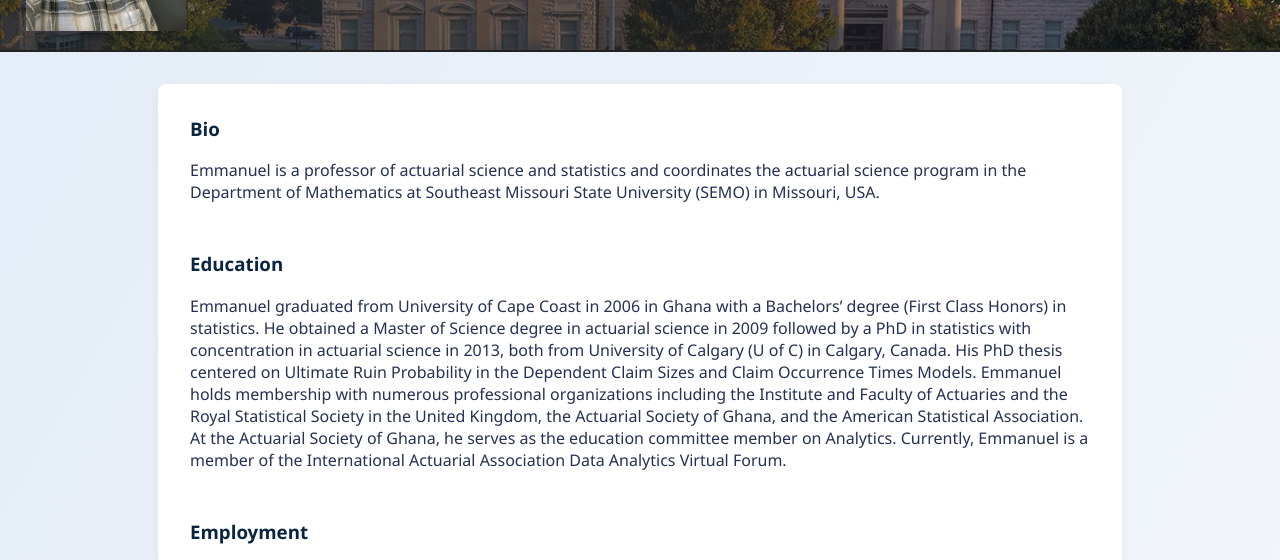
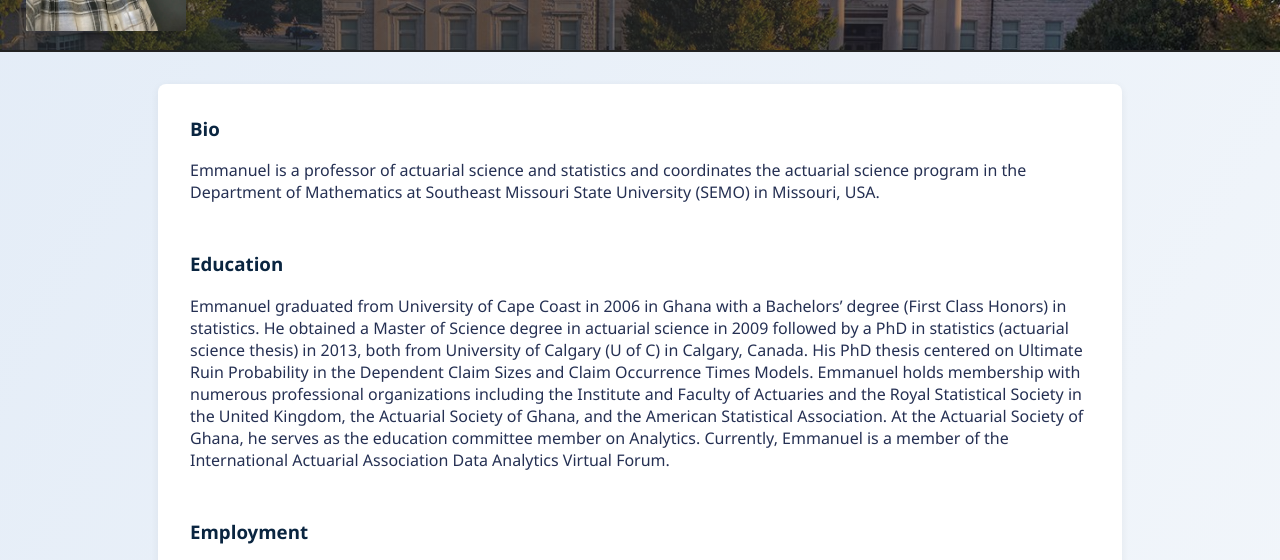
Before and after one commit to tomsca/ethompson, a plain HTML site: page index.html in a window 1280 px wide. Shown: the part 198-758 px from the top of the page. Drawn offline with Linux system fonts and the light colour scheme; files whose address does not match are found by name.

Commit message:
Update index.html

```diff
--- a/index.html
+++ b/index.html
@@ -45,7 +45,7 @@
     <section>
       <h3>Education</h3>
       <p>
-        Emmanuel graduated from University of Cape Coast in 2006 in Ghana with a Bachelors’ degree (First Class Honors) in statistics. He obtained a Master of Science degree in actuarial science in 2009 followed by a PhD in statistics with concentration in actuarial science in 2013, both from University of Calgary (U of C) in Calgary, Canada. His PhD thesis centered on Ultimate Ruin Probability in the Dependent Claim Sizes and Claim Occurrence Times Models. Emmanuel holds membership with numerous professional organizations including the Institute and Faculty of Actuaries and the Royal Statistical Society in the United Kingdom, the Actuarial Society of Ghana, and the American Statistical Association. At the Actuarial Society of Ghana, he serves as the education committee member on Analytics. Currently, Emmanuel is a member of the International Actuarial Association Data Analytics Virtual Forum.
+        Emmanuel graduated from University of Cape Coast in 2006 in Ghana with a Bachelors’ degree (First Class Honors) in statistics. He obtained a Master of Science degree in actuarial science in 2009 followed by a PhD in statistics (actuarial science thesis) in 2013, both from University of Calgary (U of C) in Calgary, Canada. His PhD thesis centered on Ultimate Ruin Probability in the Dependent Claim Sizes and Claim Occurrence Times Models. Emmanuel holds membership with numerous professional organizations including the Institute and Faculty of Actuaries and the Royal Statistical Society in the United Kingdom, the Actuarial Society of Ghana, and the American Statistical Association. At the Actuarial Society of Ghana, he serves as the education committee member on Analytics. Currently, Emmanuel is a member of the International Actuarial Association Data Analytics Virtual Forum.
       </p>
     </section>
 
```
